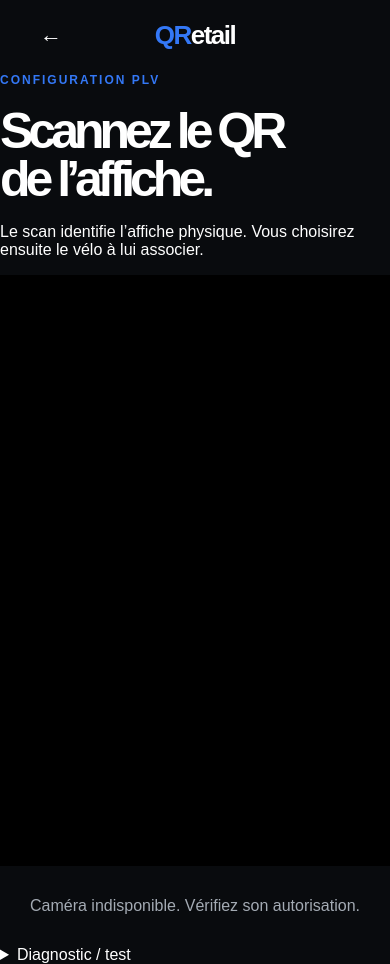
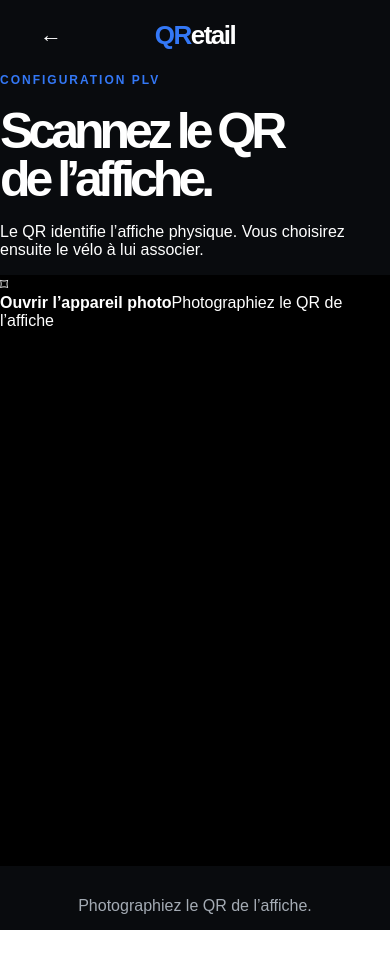
Before and after one commit to romainmannino/Qretail, a Next.js app: page /retailer/scan in a window 390 px wide. Built offline with nearby package versions, Linux system fonts and the light colour scheme.

Commit message:
Use native iPhone camera capture for retailer QR scan

```diff
--- a/app/retailer/scan/page.js
+++ b/app/retailer/scan/page.js
@@ -1,5 +1,5 @@
 "use client";
-import {useEffect,useRef,useState} from "react";
+import {useRef,useState} from "react";
 import {useRouter} from "next/navigation";
 
 function extractToken(raw){
@@ -8,8 +8,7 @@ function extractToken(raw){
   try{
     const u=new URL(value);
     const parts=u.pathname.split("/").filter(Boolean);
-    const qi=parts.lastIndexOf("q"),ri=parts.lastIndexOf("r");
-    const i=Math.max(qi,ri);
+    const i=Math.max(parts.lastIndexOf("q"),parts.lastIndexOf("r"));
     return i>=0&&parts[i+1]?decodeURIComponent(parts[i+1]):"";
   }catch{
     const m=value.match(/(?:^|\/)(?:q|r)\/([^?#/]+)/i);
@@ -19,70 +18,55 @@ function extractToken(raw){
 
 export default function Scan(){
   const router=useRouter();
-  const scannerRef=useRef(null);
-  const lockedRef=useRef(false);
-  const [msg,setMsg]=useState("Autorisez la caméra puis placez le QR dans le cadre.");
-  const [detected,setDetected]=useState(false);
-  const [manual,setManual]=useState("");
+  const inputRef=useRef(null);
+  const [msg,setMsg]=useState("Photographiez le QR de l’affiche.");
+  const [busy,setBusy]=useState(false);
 
-  function go(raw){
-    if(lockedRef.current)return;
-    const token=extractToken(raw);
-    if(!token){setMsg("QR détecté mais URL QRetail non reconnue.");return}
-    lockedRef.current=true;
-    setDetected(true);
-    setMsg("QR reconnu. Ouverture…");
-    // Navigate immediately. Do not await camera shutdown on iOS.
-    window.location.href="/retailer/configure/"+encodeURIComponent(token);
+  async function readImage(file){
+    if(!file||busy)return;
+    setBusy(true);
+    setMsg("Lecture du QR…");
+    try{
+      const {Html5Qrcode}=await import("html5-qrcode");
+      const reader=new Html5Qrcode("qretail-file-reader");
+      const decoded=await reader.scanFile(file,true);
+      try{reader.clear()}catch{}
+      const token=extractToken(decoded);
+      if(!token)throw new Error("QRetail non reconnu");
+      setMsg("QR reconnu. Ouverture…");
+      window.location.assign("/retailer/configure/"+encodeURIComponent(token));
+    }catch(e){
+      setBusy(false);
+      setMsg("QR non reconnu. Reprenez la photo en cadrant uniquement le QR.");
+    }
   }
-
-  useEffect(()=>{
-    let mounted=true;
-    (async()=>{
-      try{
-        const {Html5Qrcode}=await import("html5-qrcode");
-        if(!mounted)return;
-        const scanner=new Html5Qrcode("qretail-reader");
-        scannerRef.current=scanner;
-        await scanner.start(
-          {facingMode:{ideal:"environment"}},
-          {fps:20,qrbox:{width:300,height:300},disableFlip:false},
-          (decodedText)=>go(decodedText),
-          ()=>{}
-        );
-        if(mounted)setMsg("Placez le QR QRetail dans le cadre.");
-      }catch(e){
-        if(mounted)setMsg("Caméra indisponible. Vérifiez son autorisation.");
-      }
-    })();
-    return()=>{
-      mounted=false;
-      const s=scannerRef.current;
-      if(s){try{s.stop().then(()=>s.clear()).catch(()=>{})}catch{}}
-    };
-  },[]);
-
-  function test(e){e.preventDefault();go(manual)}
 
   return <main className="scanner retailerScanner">
     <header><button onClick={()=>router.back()} aria-label="Retour">←</button><Logo/><span/></header>
     <section className="scannerIntro">
       <span className="eyebrow">CONFIGURATION PLV</span>
       <h1>Scannez le QR<br/>de l’affiche.</h1>
-      <p>Le scan identifie l’affiche physique. Vous choisirez ensuite le vélo à lui associer.</p>
+      <p>Le QR identifie l’affiche physique. Vous choisirez ensuite le vélo à lui associer.</p>
     </section>
-    <div className="camera nativeCamera">
-      <div id="qretail-reader"/>
-      <div className={"scanCorners"+(detected?" detected":"")}><i/><i/><i/><i/></div>
+
+    <div className="camera nativeCamera fileScanner" onClick={()=>!busy&&inputRef.current?.click()}>
+      <div className="fileScanInner">
+        <div className="cameraGlyph">⌑</div>
+        <strong>{busy?"Lecture en cours…":"Ouvrir l’appareil photo"}</strong>
+        <span>Photographiez le QR de l’affiche</span>
+      </div>
     </div>
+
+    <input
+      ref={inputRef}
+      type="file"
+      accept="image/*"
+      capture="environment"
+      hidden
+      onChange={e=>readImage(e.target.files?.[0])}
+    />
+    <div id="qretail-file-reader" style={{display:"none"}}/>
     <p className="scanMessage">{msg}</p>
-    <details className="scanTest">
-      <summary>Diagnostic / test</summary>
-      <form onSubmit={test}>
-        <input value={manual} onChange={e=>setManual(e.target.value)} placeholder="Collez l’URL du QR"/>
-        <button className="secondary full">Ouvrir ce QR</button>
-      </form>
-    </details>
   </main>
 }
 function Logo(){return <div className="logo darkLogo"><span>Q</span><span>R</span>etail</div>}
```
